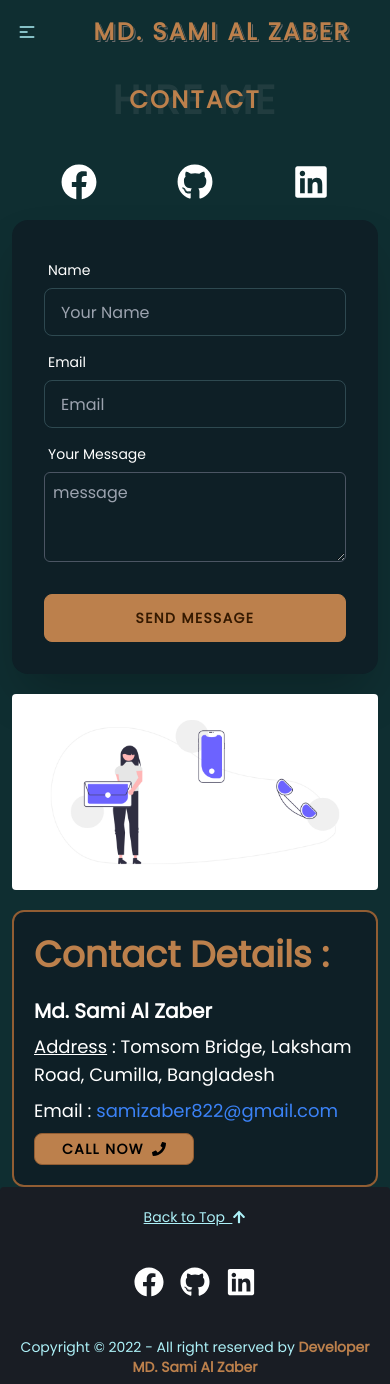
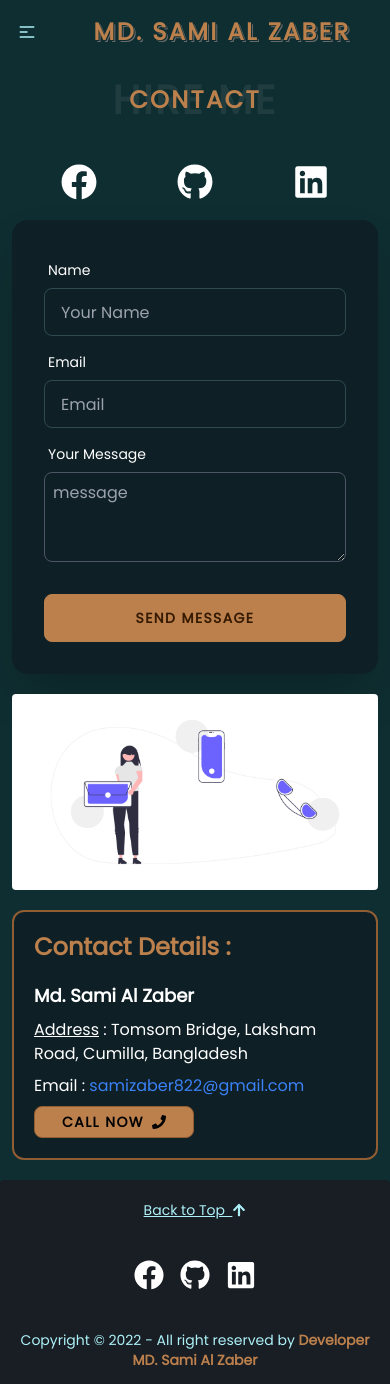
Before and after one commit to MdSami1998/portfolio, a React (Create React App) app: page /contact in a window 390 px wide. Shown: the top 1384 px of the page. Built offline with nearby package versions, Linux system fonts and the light colour scheme.

Commit message:
edit home and about page

```diff
--- a/src/components/Pages/About/About.js
+++ b/src/components/Pages/About/About.js
@@ -18,12 +18,11 @@ const About = () => {
             // animate={{opacity:1}}
             // exit={{opacity:0}}
             >
-                <div className="hero-content flex-col lg:flex-row-reverse">
+                <div className="hero-content md:gap-32 flex-col lg:flex-row-reverse">
                     <img className='w-60 md:w-96 animate__animated animate__fadeInRightBig proPic' src={proPic} alt='' />
                     <div className='animate__animated animate__fadeInLeftBig'>
-                        {/* <h1 className="text-5xl font-bold text-white">Welcome!</h1> */}
-                        <h2 className="text-3xl font-bold mt-5 text-primary">I am Md. Sami Al Zaber</h2>
-                        <p className="py-6 text-base text-white leading-8">Provident cupiditate voluptatem et in. Quaerat fugiat ut assumenda excepturi exercitationem quasi. In deleniti eaque aut repudiandae et a id nisi.</p>
+                        <h2 className="text-3xl md:text-4xl font-bold mt-5 text-primary">I am Md. Sami Al Zaber</h2>
+                        <p className="py-6 md:text-lg font-thin text-white leading-8 md:leading-9">I'm studying in the Department of Computer Science and Technology at Nanjing University of Information Science and Technology in Jiangsu Province, China.</p>
                     </div>
                 </div>
             </motion.div>
--- a/src/components/Pages/Contacts/Contacts.js
+++ b/src/components/Pages/Contacts/Contacts.js
@@ -42,25 +42,24 @@ const Contacts = () => {
                                 <label className="label">
                                     <span className="label-text text-white">Your Message</span>
                                 </label>
-                                <textarea className='border border-gray-600 rounded-md p-2 bg-transparent text-white' name='textarea' rows="3" placeholder='message' required></textarea>
+                                <textarea className='border border-gray-600 rounded-lg p-2 bg-transparent text-white' name='textarea' rows="3" placeholder='message' required></textarea>
                             </div>
                             <div className="form-control mt-6">
                                 <button className="btn btn-primary hover:bg-transparent hover:text-white hover:scale-110 transition-all tracking-widest">Send Message</button>
                             </div>
                         </div>
                     </div>
-                    {/* <h2 className='mt-8 text-center text-xl tracking-widest text-white'>** Social Media **</h2> */}
 
                 </div>
 
-                <div>
+                <div className='mb-5 md:mb-0'>
                     <img className='w-full md:w-4/6 mt-5 md:mt-0 rounded animate__animated animate__fadeInDown' src={concatcUs} alt="" />
                     <div className='border-2 border-secondary p-5 rounded-xl mt-5 text-white bg-accent w-full md:w-4/6 animate__animated animate__fadeInUp'>
-                        <h3 className='text-4xl lg:text-3xl font-bold leading-tight text-primary'>Contact Details :</h3>
-                        <div className='text-left text-xl font-thin pt-5'>
+                        <h3 className='text-2xl lg:text-3xl font-bold leading-tight text-primary'>Contact Details :</h3>
+                        <div className='text-left text-lg md:text-xl font-thin pt-5'>
                             <p className='font-bold'>Md. Sami Al Zaber</p>
-                            <p className='my-2 text-lg'><span className='underline'>Address</span> : Tomsom Bridge, Laksham Road, Cumilla, Bangladesh</p>
-                            <p className='my-2 text-lg'>Email : <span className='text-blue-500'>samizaber822@gmail.com</span></p>
+                            <p className='my-2 text-base md:text-lg'><span className='underline'>Address</span> : Tomsom Bridge, Laksham Road, Cumilla, Bangladesh</p>
+                            <p className='my-2 text-base md:text-lg'>Email : <span className='text-blue-500'>samizaber822@gmail.com</span></p>
                             <a href="tel:+8801775968038" rel='noreferrer' className='btn btn-primary btn-sm w-40 text-black tracking-widest flex items-center gap-2 border border-secondary  hover:bg-transparent hover:text-white transition-all hover:scale-110'> Call Now <FaPhone></FaPhone></a>
                         </div>
                     </div>
--- a/src/components/Pages/Home/Home.js
+++ b/src/components/Pages/Home/Home.js
@@ -18,14 +18,14 @@ const Home = () => {
             // animate={{opacity:1}}
             // exit={{opacity:0}}
             >
-                <div className="hero-content flex-col lg:flex-row-reverse">
+                <div className="hero-content lg:gap-60 flex-col lg:flex-row-reverse">
                     <img className='w-72 md:w-96 proPic animate__animated animate__fadeInRightBig' src={proPic} alt='' />
                     <div className='animate__animated animate__fadeInLeftBig'>
-                        <h1 className="text-3xl md:text-5xl font-bold text-white">Welcome!</h1>
-                        <h2 className="text-xl mt-5 text-primary">This is <span className='tracking-wider font-black text-2xl md:text-3xl'>Md. Sami Al Zaber</span></h2>
-                        <p className="py-6 text-base text-white leading-8">Provident cupiditate voluptatem et in. Quaerat fugiat ut assumenda excepturi exercitationem quasi. In deleniti eaque aut repudiandae et a id nisi.</p>
+                        <h1 className="text-3xl md:text-6xl font-bold text-white">Welcome!</h1>
+                        <h2 className="text-2xl mt-5 text-primary">This is <span className='tracking-wider font-black text-2xl md:text-4xl'>Md. Sami Al Zaber</span></h2>
+                        <p className="py-6 md:text-xl font-thin text-white leading-8">I'm a front-end developer. I love to build interactive and user-friendly websites that run across platforms & devices.</p>
 
-                        <a href="https://drive.google.com/file/d/1syGektim5ydAwg4YBnMKw97qClUHPksB/view?usp=sharing" target="_blank" rel="noreferrer" ><button className="btn btn-primary btn-sm hover:bg-transparent hover:text-white hover:scale-110 transition-all  px-8 tracking-widest">Resume &nbsp; <FaDownload></FaDownload></button></a>
+                        <a href="https://drive.google.com/file/d/1w6nlK6Do3DBOINaYQ5uA3JOmqTzPyr9R/view?usp=sharing" target="_blank" rel="noreferrer" ><button className="btn btn-primary btn-sm hover:bg-transparent hover:text-white hover:scale-110 transition-all  px-8 tracking-widest">Resume &nbsp; <FaDownload></FaDownload></button></a>
                     </div>
                 </div>
             </motion.div>
```
Also changed, not shown: 1 other file (tests, documents, lock files or other folders).
